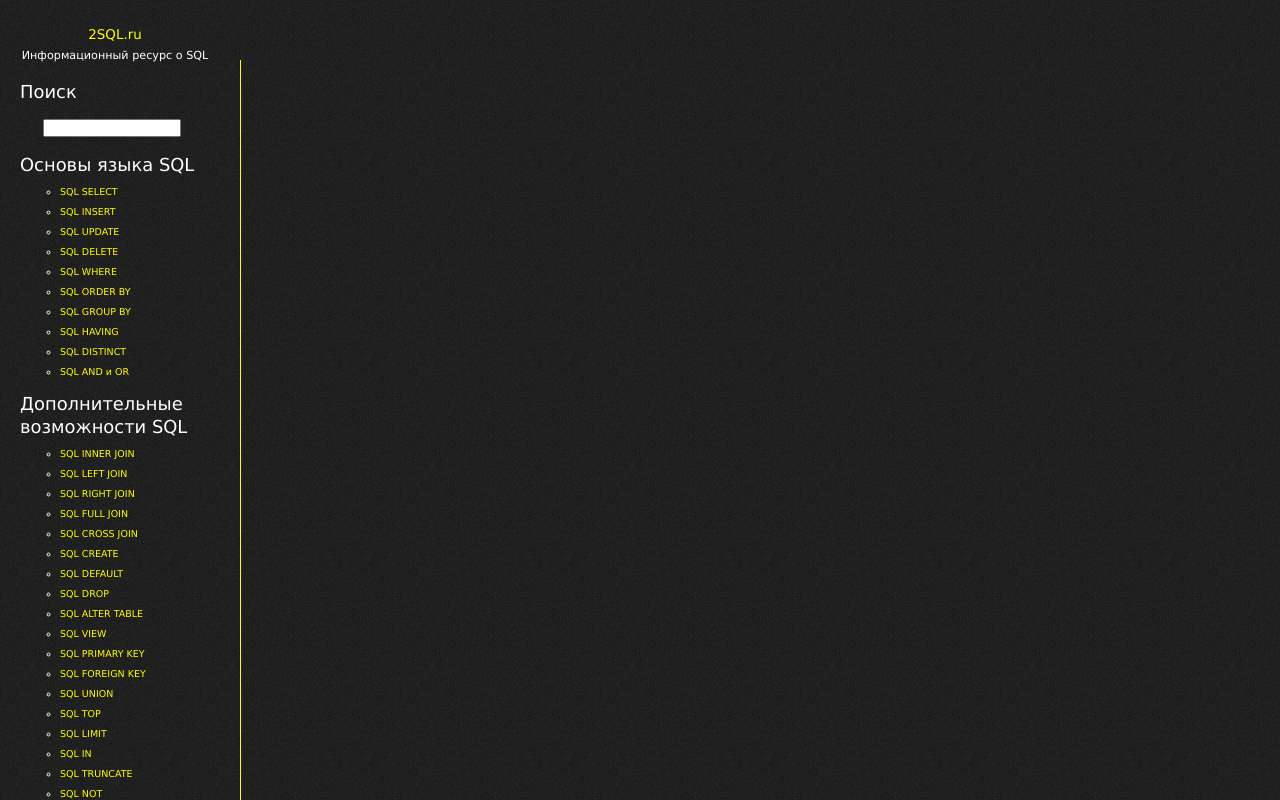
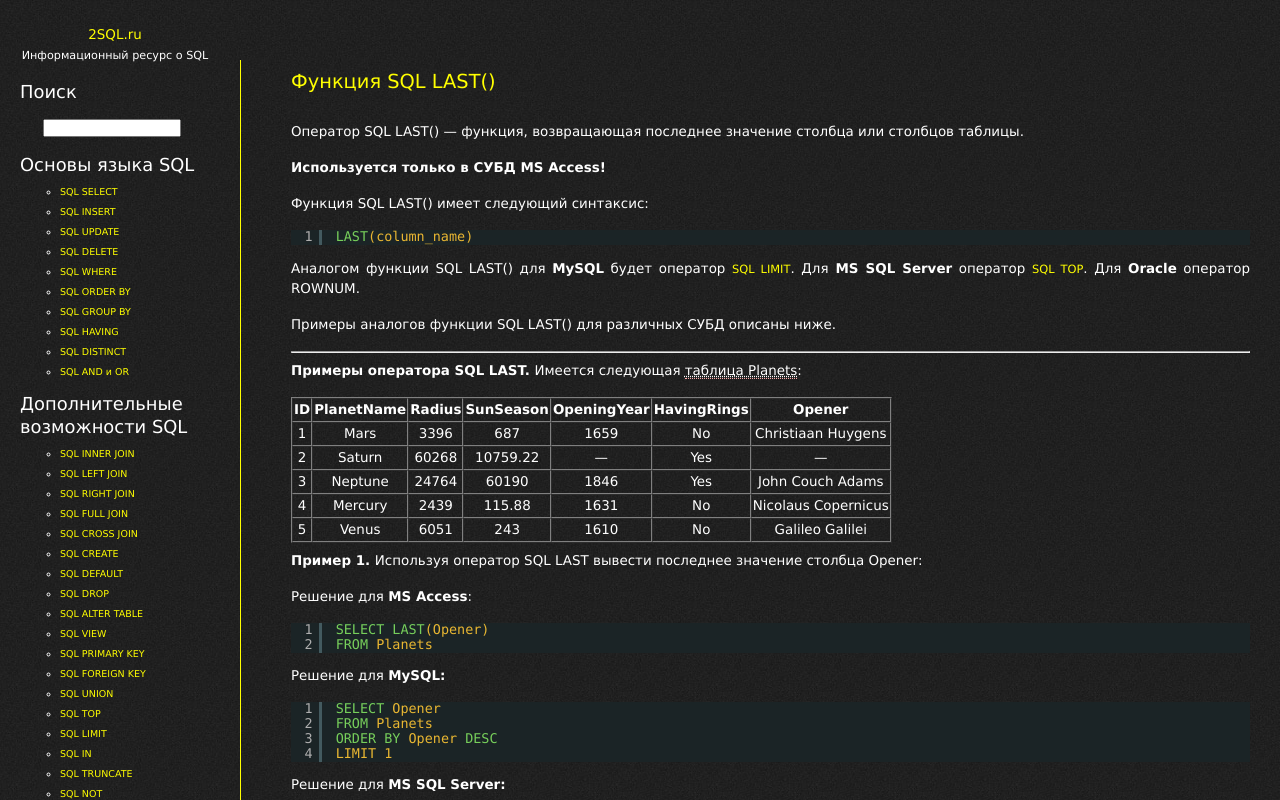
Before and after one commit to DarKsandr/2sql, a Vue app: page /#/functions/sql-last in a window 1280 px wide. Shown: the top 800 px of the page. Built offline with nearby package versions, Linux system fonts and the light colour scheme; no server answers.

Commit message:
page sql last

```diff
--- /dev/null
+++ b/src/pages/SqlLast.vue
@@ -0,0 +1,115 @@
+<script setup>
+
+</script>
+
+<template>
+  <p>Оператор SQL LAST() &#8212; функция, возвращающая последнее значение столбца или столбцов таблицы.</p>
+  <p><strong>Используется только в СУБД MS Access!</strong></p>
+  <p>Функция SQL LAST() имеет следующий синтаксис:</p>
+  <pre class="brush: sql; title: ; notranslate" title="">
+LAST(column_name)
+</pre>
+  <p>Аналогом функции SQL LAST() для <strong>MySQL</strong> будет оператор <a title="Оператор SQL LIMIT - примеры использования" href="https://web.archive.org/web/20231208195709/http://2sql.ru/advanced/sql-limit/" target="_blank">SQL LIMIT</a>. Для<strong> MS SQL Server</strong> оператор <a title="Оператор SQL TOP - примеры использования" href="https://web.archive.org/web/20231208195709/http://2sql.ru/advanced/sql-top/" target="_blank">SQL TOP</a>. Для <strong>Oracle</strong> оператор ROWNUM.</p>
+  <p>Примеры аналогов функции SQL LAST() для различных СУБД описаны ниже.</p>
+  <hr/>
+  <p><strong>Примеры оператора SQL LAST. </strong>Имеется следующая <abbr title="ID - Порядковый номер планеты; PlanetName - Название; Radius - Радиус; SunSeason - Период обращения вокруг Солнца; OpeningYear - Год открытия; HavingRings - Имеет или нет кольца; Opener - Первооткрыватель">таблица Planets</abbr>:</p>
+  <table border="1" cellspacing="0">
+    <tbody>
+    <tr>
+      <td style="text-align: center;"><strong>ID</strong></td>
+      <td style="text-align: center;"><strong>PlanetName</strong></td>
+      <td style="text-align: center;"><strong>Radius</strong></td>
+      <td style="text-align: center;"><strong>SunSeason</strong></td>
+      <td style="text-align: center;"><strong>OpeningYear</strong></td>
+      <td style="text-align: center;"><strong>HavingRings</strong></td>
+      <td style="text-align: center;"><strong>Opener</strong></td>
+    </tr>
+    <tr>
+      <td style="text-align: center;">1</td>
+      <td style="text-align: center;">Mars</td>
+      <td style="text-align: center;">3396</td>
+      <td style="text-align: center;">687</td>
+      <td style="text-align: center;">1659</td>
+      <td style="text-align: center;">No</td>
+      <td style="text-align: center;">Christiaan Huygens</td>
+    </tr>
+    <tr>
+      <td style="text-align: center;">2</td>
+      <td style="text-align: center;">Saturn</td>
+      <td style="text-align: center;">60268</td>
+      <td style="text-align: center;">10759.22</td>
+      <td style="text-align: center;">&#8212;</td>
+      <td style="text-align: center;">Yes</td>
+      <td style="text-align: center;">&#8212;</td>
+    </tr>
+    <tr>
+      <td style="text-align: center;">3</td>
+      <td style="text-align: center;">Neptune</td>
+      <td style="text-align: center;">24764</td>
+      <td style="text-align: center;">60190</td>
+      <td style="text-align: center;">1846</td>
+      <td style="text-align: center;">Yes</td>
+      <td style="text-align: center;">John Couch Adams</td>
+    </tr>
+    <tr>
+      <td style="text-align: center;">4</td>
+      <td style="text-align: center;">Mercury</td>
+      <td style="text-align: center;">2439</td>
+      <td style="text-align: center;">115.88</td>
+      <td style="text-align: center;">1631</td>
+      <td style="text-align: center;">No</td>
+      <td style="text-align: center;">Nicolaus Copernicus</td>
+    </tr>
+    <tr>
+      <td style="text-align: center;">5</td>
+      <td style="text-align: center;">Venus</td>
+      <td style="text-align: center;">6051</td>
+      <td style="text-align: center;">243</td>
+      <td style="text-align: center;">1610</td>
+      <td style="text-align: center;">No</td>
+      <td style="text-align: center;">Galileo Galilei</td>
+    </tr>
+    </tbody>
+  </table>
+  <p><strong>Пример 1. </strong>Используя оператор SQL LAST вывести последнее значение столбца Opener:</p>
+  <p>Решение для <strong>MS Access</strong>:</p>
+  <pre class="brush: sql; title: ; notranslate" title="">
+SELECT LAST(Opener)
+FROM Planets
+</pre>
+  <p>Решение для <strong>MySQL:</strong></p>
+  <pre class="brush: sql; title: ; notranslate" title="">
+SELECT Opener
+FROM Planets
+ORDER BY Opener DESC
+LIMIT 1
+</pre>
+  <p>Решение для <strong>MS SQL Server:</strong></p>
+  <pre class="brush: sql; title: ; notranslate" title="">
+SELECT TOP 1 Opener
+FROM Planets
+ORDER BY Opener DESC
+</pre>
+  <p>Решение для <strong>Oracle:</strong></p>
+  <pre class="brush: sql; title: ; notranslate" title="">
+SELECT Opener
+FROM Planets
+ORDER BY Opener DESC
+WHERE ROWNUM &lt;= 1
+</pre>
+  <p><em>Результат:</em></p>
+  <table border="1" cellspacing="0">
+    <tbody>
+    <tr>
+      <td style="text-align: center;"><strong>Opener</strong></td>
+    </tr>
+    <tr>
+      <td style="text-align: center;">Galileo Galilei</td>
+    </tr>
+    </tbody>
+  </table>
+</template>
+
+<style scoped>
+
+</style>
--- a/src/routes.js
+++ b/src/routes.js
@@ -270,6 +270,13 @@ export const functions = [
             text: 'SQL FIRST()',
         }, component: () => import('./pages/SqlFirst.vue')
     },
+    {
+        path: '/functions/sql-last', name: 'sql-last', meta: {
+            title: 'Функция SQL LAST: примеры, синтаксис',
+            h1: 'Функция SQL LAST()',
+            text: 'SQL LAST()',
+        }, component: () => import('./pages/SqlLast.vue')
+    },
 ];
 
 export const routes = [
```
